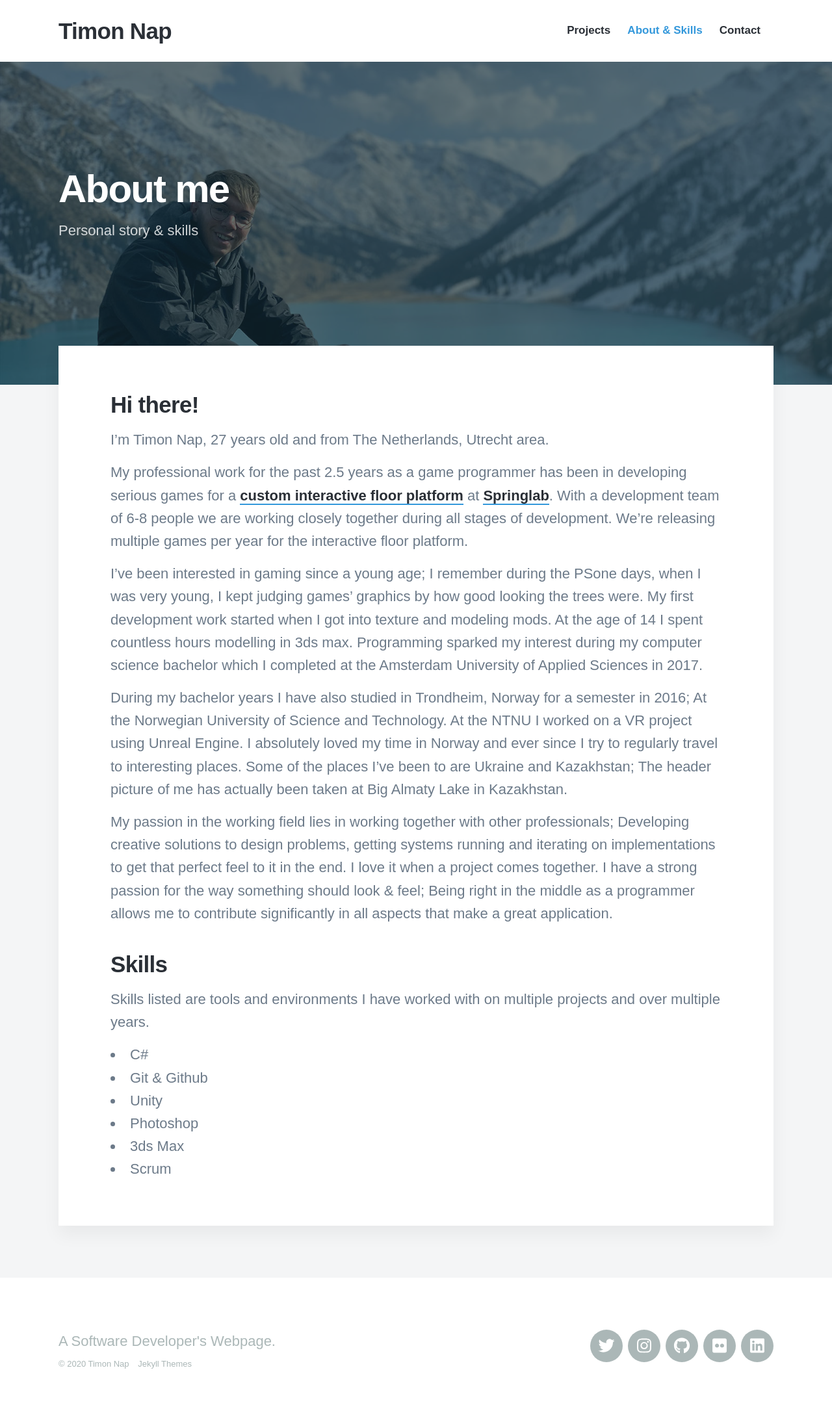
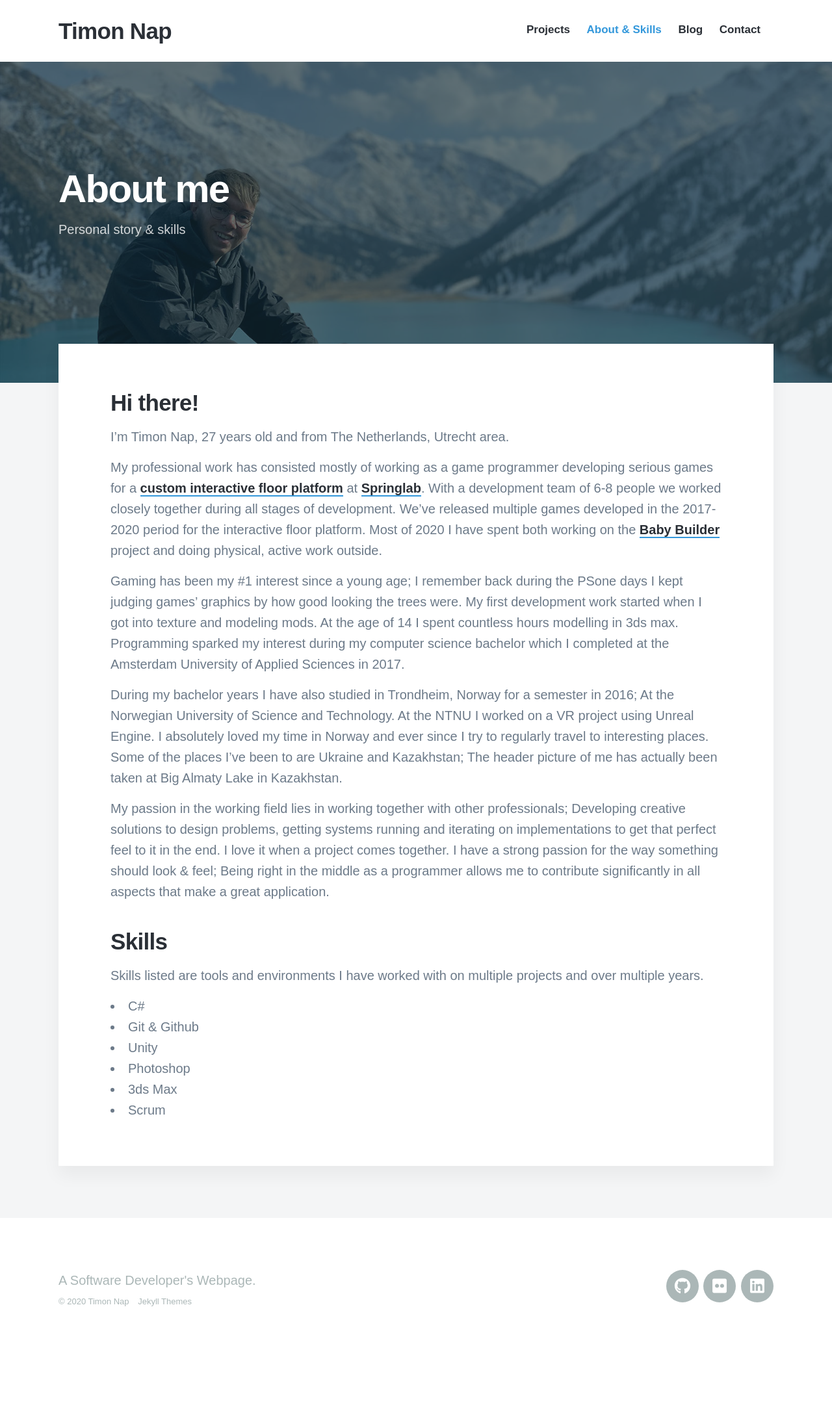
Before and after one commit to Rynji/Rynji.github.io, a Jekyll site: the page built from _pages/about.md, in a window 1280 px wide. Shown: the whole page at 65% size. Built offline with Jekyll 4.4.1, drawn with Linux system fonts in a browser that asks for light colours; nearby versions of some CDN libraries; some web fonts are replaced; after the commit the page ends 2089 px from its top, so only the background shows below that.

Commit message:
Updated title & subtitle Updated some font settings (sizing) Introduced Blog menu item again with 3 posts Tweaks to about page

```diff
--- a/_pages/about.md
+++ b/_pages/about.md
@@ -9,9 +9,9 @@
 
 I'm Timon Nap, 27 years old and from The Netherlands, Utrecht area.
 
-My professional work for the past 2.5 years as a game programmer has been in developing serious games for a [custom interactive floor platform](https://springlab.nl/beweegvloer/) at [Springlab](https://springlab.nl). With a development team of 6-8 people we are working closely together during all stages of development. We're releasing multiple games per year for the interactive floor platform.
+My professional work has consisted mostly of working as a game programmer developing serious games for a [custom interactive floor platform](/project/interactive-floor-project) at [Springlab](https://springlab.nl). With a development team of 6-8 people we worked closely together during all stages of development. We've released multiple games developed in the 2017-2020 period for the interactive floor platform. Most of 2020 I have spent both working on the [Baby Builder](/project/baby-builder) project and doing physical, active work outside.
 
-I've been interested in gaming since a young age; I remember during the PSone days, when I was very young, I kept judging games' graphics by how good looking the trees were. My first development work started when I got into texture and modeling mods. At the age of 14 I spent countless hours modelling in 3ds max.
+Gaming has been my #1 interest since a young age; I remember back during the PSone days I kept judging games' graphics by how good looking the trees were. My first development work started when I got into texture and modeling mods. At the age of 14 I spent countless hours modelling in 3ds max.
 Programming sparked my interest during my computer science bachelor which I completed at the Amsterdam University of Applied Sciences in 2017.
 
 During my bachelor years I have also studied in Trondheim, Norway for a semester in 2016; At the Norwegian University of Science and Technology. At the NTNU I worked on a VR project using Unreal Engine. I absolutely loved my time in Norway and ever since I try to regularly travel to interesting places. Some of the places I've been to are Ukraine and Kazakhstan; The header picture of me has actually been taken at Big Almaty Lake in Kazakhstan.
--- a/blog/index.html
+++ b/blog/index.html
@@ -13,8 +13,8 @@
 
 	<div class="wrap">
 
-		<h1>>Blogging</h1>
-		<p>I might blog some in the (near) future.</p>
+		<h1></h1>
+		<p></p>
 
 	</div>
 
--- a/index.html
+++ b/index.html
@@ -13,8 +13,8 @@
 
 	<div class="wrap">
 
-		<h1>Interactive Developer</h1>
-		<p><i>Game programming, serious games & interactive installations</i></p>
+		<h1>Developer</h1>
+		<p style="font-size:22px"><i>Interactive installations, serious & entertainment games using Unity & C#</i></p>
 
 		{% include socials.html %}
 
```
Also changed, not shown: other parts of blog/index.html (+1 -1 lines), _data/settings.yml (+9 -7 lines), _posts/2020-01-03-portfolio.md (deleted, +0 -14 lines), _posts/2020-07-01-photography.md (added, +22 -0 lines), _posts/2020-08-01-photography-austria.md (added, +26 -0 lines), _posts/2020-09-01-photography-home.md (added, +22 -0 lines), _projects/2020-10-01-baby-builder.md (+3 -3 lines), images/headers/blog.jpg (deleted), images/headers/contact.jpg (deleted), images/headers/header_blog.jpg (added), images/headers/home.jpg (deleted), images/posts/2020-01-03-portfolio/workspace_portfolio.jpg (deleted), images/posts/photography/header-home.jpg (added), 2 other files.
